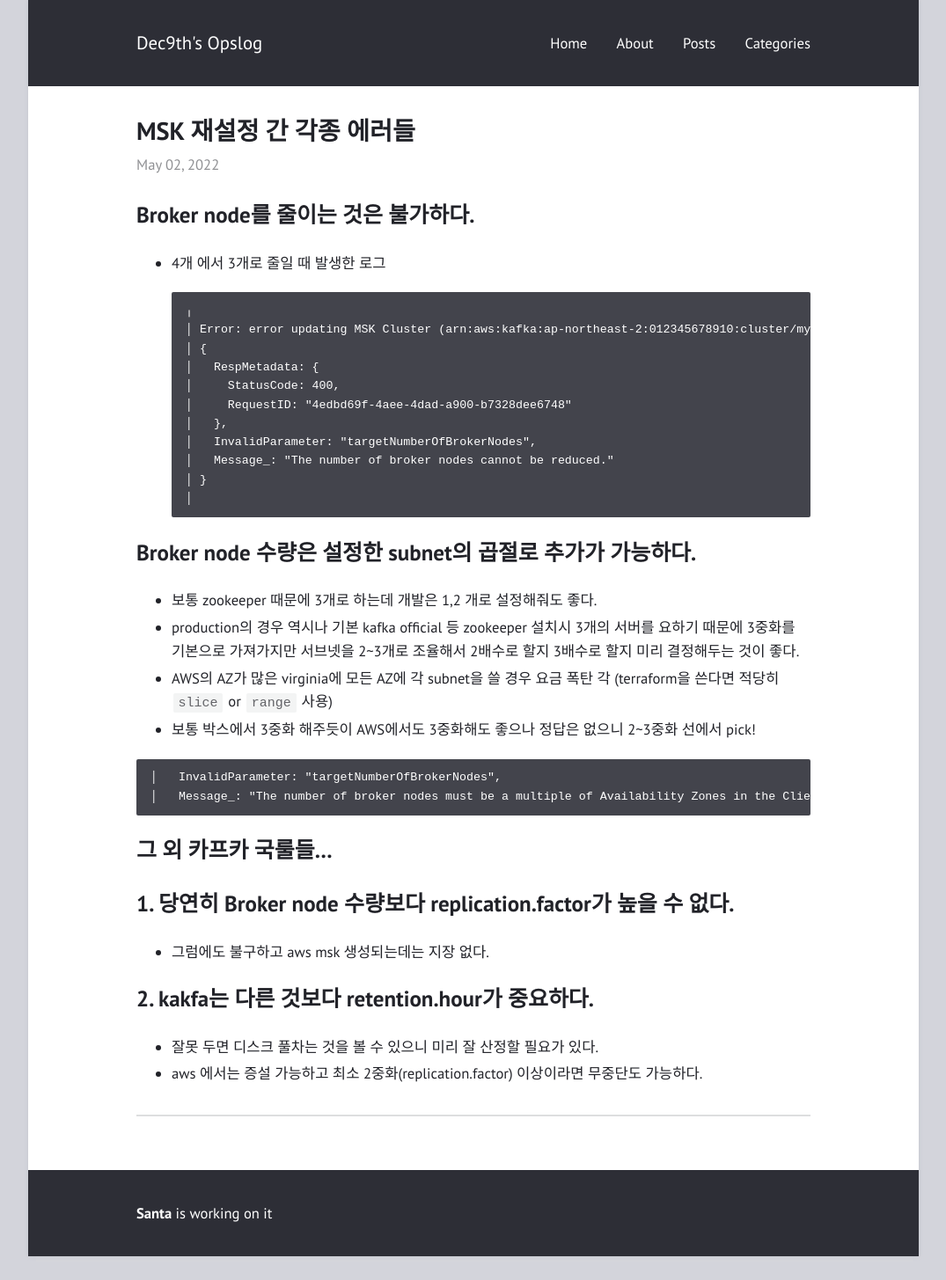
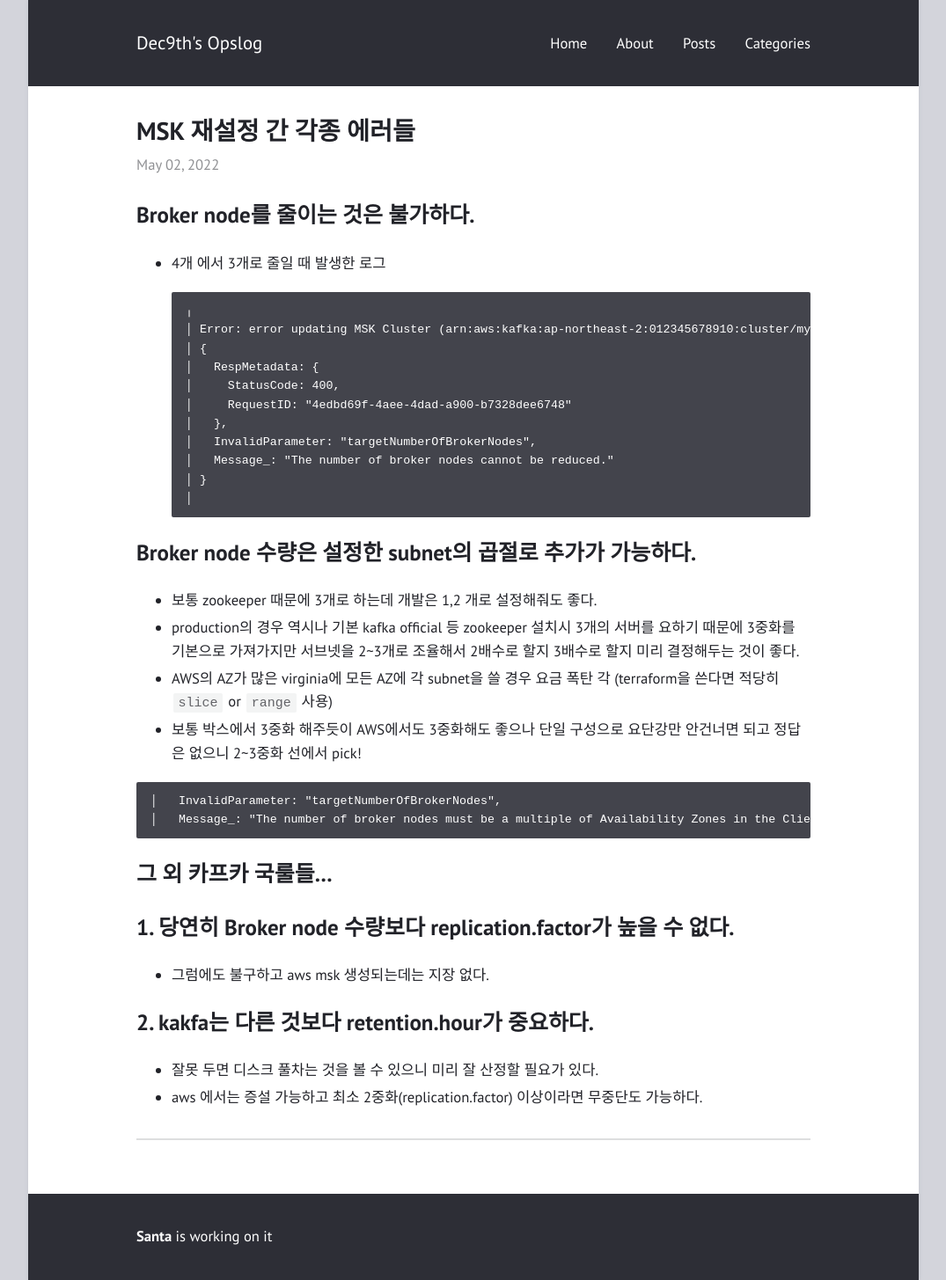
Before and after one commit to dec9th/dec9th.github.io, a Jekyll site: the page built from _posts/2022-05-02-errors-during-creating-msk.md, in a window 1280 px wide. Shown: the whole page at 88% size, without its empty margins (102-1177 px from the left). Built offline with Jekyll 4.4.1, drawn with Linux system fonts in a browser that asks for light colours; comment, search, counter and statistics services are not loaded; before the commit the page ends 1428 px from its top, so only the background shows below that.

Commit message:
Update 2022-05-02-errors-during-creating-msk.md

````diff
--- a/_posts/2022-05-02-errors-during-creating-msk.md
+++ b/_posts/2022-05-02-errors-during-creating-msk.md
@@ -25,7 +25,7 @@ categories: ["msk"]
 - 보통 zookeeper 때문에 3개로 하는데 개발은 1,2 개로 설정해줘도 좋다.
 - production의 경우 역시나 기본 kafka official 등 zookeeper 설치시 3개의 서버를 요하기 때문에 3중화를 기본으로 가져가지만 서브넷을 2~3개로 조율해서 2배수로 할지 3배수로 할지 미리 결정해두는 것이 좋다.
 - AWS의 AZ가 많은 virginia에 모든 AZ에 각 subnet을 쓸 경우 요금 폭탄 각 (terraform을 쓴다면 적당히 `slice` or `range` 사용)
-- 보통 박스에서 3중화 해주듯이 AWS에서도 3중화해도 좋으나 정답은 없으니 2~3중화 선에서 pick!
+- 보통 박스에서 3중화 해주듯이 AWS에서도 3중화해도 좋으나 단일 구성으로 요단강만 안건너면 되고 정답은 없으니 2~3중화 선에서 pick!
 
 ```
 │   InvalidParameter: "targetNumberOfBrokerNodes",
````
